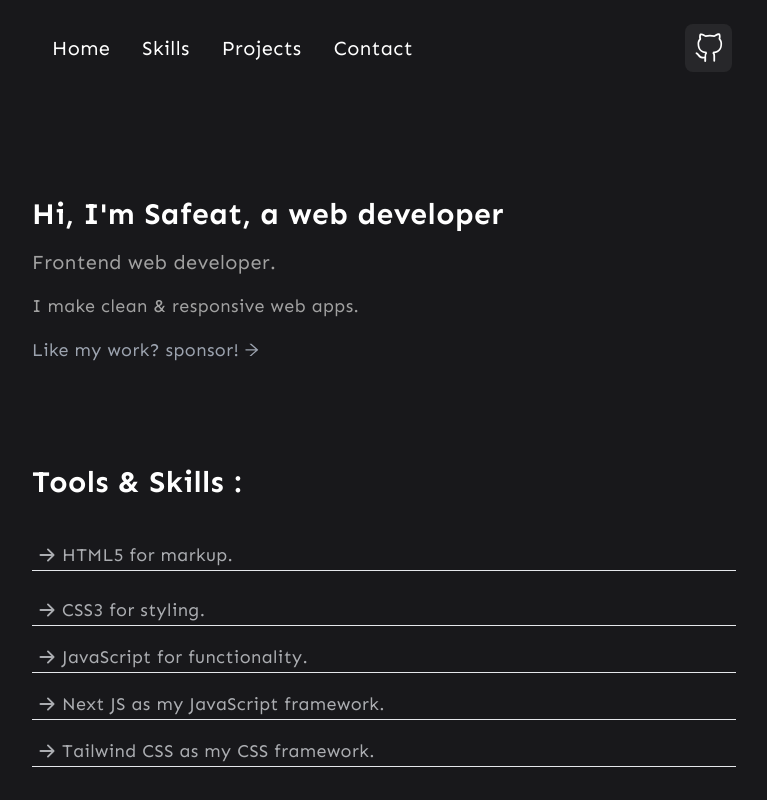
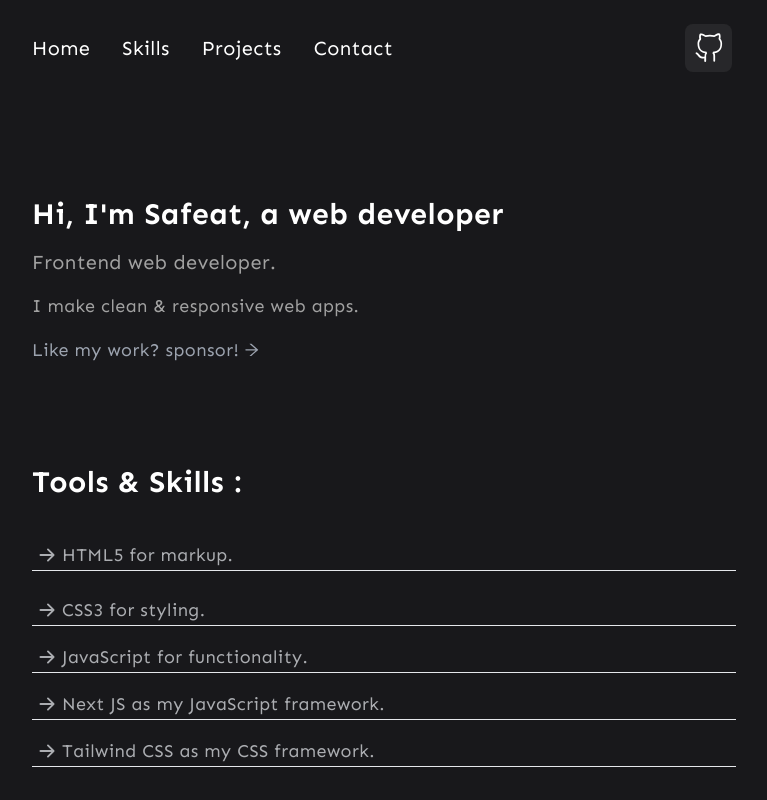
Before and after one commit to SafeatMir/Portfolio, a Next.js app: page / in a window 1280 px wide. Shown: the top 800 px of the page, without its empty margins (256-1023 px from the left). Built offline with nearby package versions, Linux system fonts and the light colour scheme.

Commit message:
Update Navbar.jsx

```diff
--- a/components/Navbar.jsx
+++ b/components/Navbar.jsx
@@ -15,7 +15,7 @@ const Navbar = () => {
           <div className="bg-logo h-[50px] w-[120px] bg-white bg-center"></div>
         </div>
         <div>
-          <ul className="font-sen hidden sm:flex pl-5 ">
+          <ul className="font-sen hidden sm:flex">
             <Link
               href="/"
               to="home"
```
